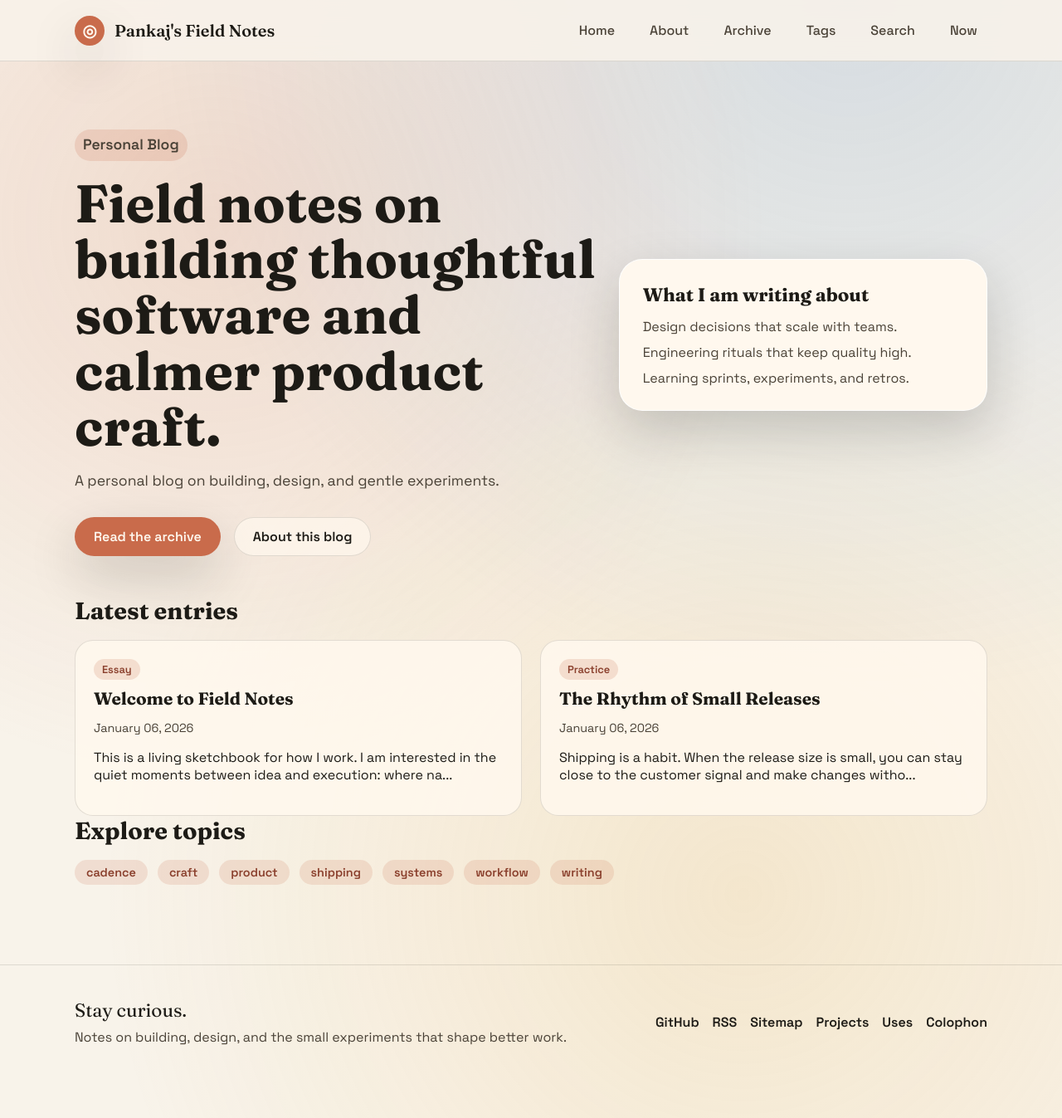
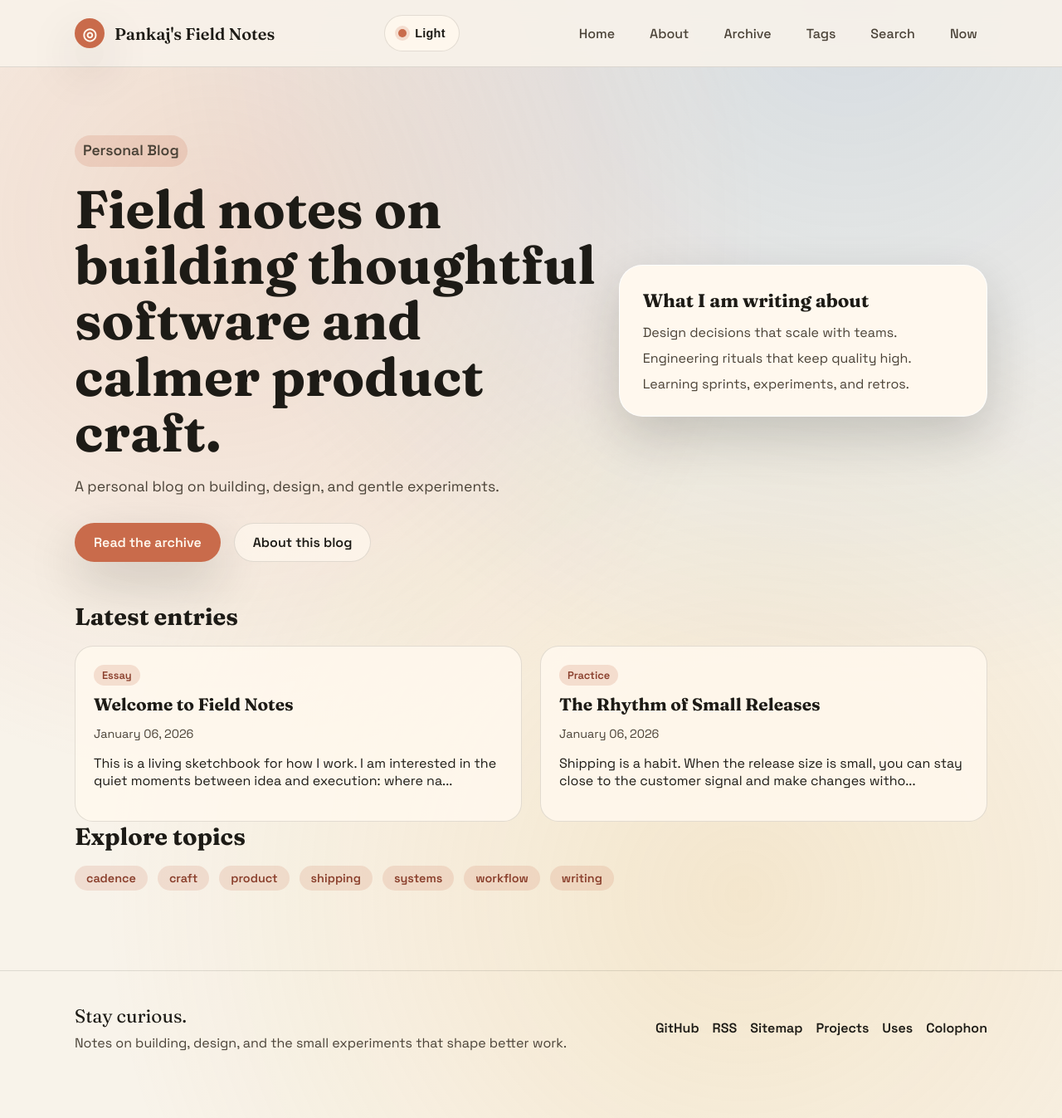
Before and after one commit to pankaj28843/pankaj28843.github.io, a Jekyll site: the page built from index.html, in a window 1280 px wide and 1347 px high. Shown: the whole window at 83% size. Built offline with Jekyll 4.4.1, drawn with Linux system fonts in a browser that asks for light colours; the list of posts is cut into pages by our own code.

Commit message:
feat: add dark theme toggle

```diff
--- a/_includes/header.html
+++ b/_includes/header.html
@@ -4,6 +4,10 @@
       <span class="logo-mark">◎</span>
       <span class="logo-text">{{ site.title }}</span>
     </a>
+    <button class="theme-toggle" type="button" aria-pressed="false">
+      <span class="theme-toggle-label" aria-hidden="true">Light</span>
+      <span class="sr-only">Toggle theme</span>
+    </button>
     <button class="nav-toggle" type="button" aria-expanded="false" aria-controls="site-nav">
       <span class="nav-toggle-line"></span>
       <span class="nav-toggle-line"></span>
--- a/_layouts/default.html
+++ b/_layouts/default.html
@@ -5,6 +5,18 @@
     <meta name="viewport" content="width=device-width, initial-scale=1">
     <title>{{ page.title }} | {{ site.title }}</title>
     <meta name="description" content="{{ page.excerpt | strip_html | strip_newlines | truncate: 160 | default: site.description }}">
+    <script>
+      (function() {
+        try {
+          var storedTheme = localStorage.getItem("theme");
+          if (storedTheme === "light" || storedTheme === "dark") {
+            document.documentElement.setAttribute("data-theme", storedTheme);
+          }
+        } catch (error) {
+          // no-op
+        }
+      })();
+    </script>
     <link rel="stylesheet" href="{{ "/assets/css/main.css" | relative_url }}">
     <link rel="icon" href="{{ "/assets/img/favicon.svg" | relative_url }}" type="image/svg+xml">
     <link rel="preconnect" href="https://fonts.googleapis.com">
--- a/assets/css/main.css
+++ b/assets/css/main.css
@@ -4,12 +4,94 @@
   --ink-soft: #4a4237;
   --accent: #c96b4b;
   --accent-deep: #8a3f2c;
+  --accent-glow: rgba(201, 107, 75, 0.18);
+  --accent-glow-strong: rgba(138, 63, 44, 0.22);
   --card: #fff8ee;
   --line: rgba(29, 27, 22, 0.12);
   --shadow: 0 24px 60px rgba(29, 27, 22, 0.18);
   --radius: 28px;
   --display: "Fraunces", "Times New Roman", serif;
   --body: "Space Grotesk", "Helvetica Neue", Arial, sans-serif;
+  --surface-header: rgba(248, 243, 234, 0.86);
+  --surface-nav: rgba(255, 248, 238, 0.98);
+  --surface-control: rgba(255, 248, 238, 0.9);
+  --surface-control-alt: rgba(255, 248, 238, 0.7);
+  --surface-card: rgba(255, 248, 238, 0.85);
+  --surface-content: rgba(255, 248, 238, 0.9);
+  --surface-panel: rgba(255, 248, 238, 0.95);
+  --surface-input: #fff8ee;
+  --overlay: rgba(29, 27, 22, 0.2);
+  --nav-hover-bg: rgba(201, 107, 75, 0.15);
+  --tag-bg: rgba(201, 107, 75, 0.18);
+  --pill-bg: rgba(201, 107, 75, 0.16);
+  --pill-count-bg: rgba(29, 27, 22, 0.1);
+  --hero-card-border: rgba(255, 255, 255, 0.9);
+  --glow-1: rgba(201, 107, 75, 0.18);
+  --glow-2: rgba(79, 129, 189, 0.2);
+  --glow-3: rgba(229, 181, 90, 0.2);
+  color-scheme: light dark;
+}
+
+:root[data-theme="dark"] {
+  --bg: #0f1110;
+  --ink: #f3eee6;
+  --ink-soft: #c7beb2;
+  --accent: #d6754b;
+  --accent-deep: #f0a98c;
+  --accent-glow: rgba(214, 117, 75, 0.2);
+  --accent-glow-strong: rgba(240, 169, 140, 0.22);
+  --card: #151716;
+  --line: rgba(243, 238, 230, 0.12);
+  --shadow: 0 24px 60px rgba(0, 0, 0, 0.55);
+  --surface-header: rgba(15, 17, 16, 0.86);
+  --surface-nav: rgba(21, 23, 22, 0.98);
+  --surface-control: rgba(21, 23, 22, 0.9);
+  --surface-control-alt: rgba(21, 23, 22, 0.7);
+  --surface-card: rgba(21, 23, 22, 0.85);
+  --surface-content: rgba(21, 23, 22, 0.9);
+  --surface-panel: rgba(21, 23, 22, 0.95);
+  --surface-input: #1c1f1d;
+  --overlay: rgba(10, 10, 10, 0.45);
+  --nav-hover-bg: rgba(214, 117, 75, 0.22);
+  --tag-bg: rgba(214, 117, 75, 0.22);
+  --pill-bg: rgba(214, 117, 75, 0.22);
+  --pill-count-bg: rgba(243, 238, 230, 0.12);
+  --hero-card-border: rgba(255, 255, 255, 0.08);
+  --glow-1: rgba(214, 117, 75, 0.18);
+  --glow-2: rgba(64, 104, 150, 0.18);
+  --glow-3: rgba(171, 126, 63, 0.18);
+}
+
+@media (prefers-color-scheme: dark) {
+  :root:not([data-theme="light"]) {
+    --bg: #0f1110;
+    --ink: #f3eee6;
+    --ink-soft: #c7beb2;
+    --accent: #d6754b;
+    --accent-deep: #f0a98c;
+    --accent-glow: rgba(214, 117, 75, 0.2);
+    --accent-glow-strong: rgba(240, 169, 140, 0.22);
+    --card: #151716;
+    --line: rgba(243, 238, 230, 0.12);
+    --shadow: 0 24px 60px rgba(0, 0, 0, 0.55);
+    --surface-header: rgba(15, 17, 16, 0.86);
+    --surface-nav: rgba(21, 23, 22, 0.98);
+    --surface-control: rgba(21, 23, 22, 0.9);
+    --surface-control-alt: rgba(21, 23, 22, 0.7);
+    --surface-card: rgba(21, 23, 22, 0.85);
+    --surface-content: rgba(21, 23, 22, 0.9);
+    --surface-panel: rgba(21, 23, 22, 0.95);
+    --surface-input: #1c1f1d;
+    --overlay: rgba(10, 10, 10, 0.45);
+    --nav-hover-bg: rgba(214, 117, 75, 0.22);
+    --tag-bg: rgba(214, 117, 75, 0.22);
+    --pill-bg: rgba(214, 117, 75, 0.22);
+    --pill-count-bg: rgba(243, 238, 230, 0.12);
+    --hero-card-border: rgba(255, 255, 255, 0.08);
+    --glow-1: rgba(214, 117, 75, 0.18);
+    --glow-2: rgba(64, 104, 150, 0.18);
+    --glow-3: rgba(171, 126, 63, 0.18);
+  }
 }
 
 * {
@@ -22,9 +104,9 @@ body {
   font-family: var(--body);
   background-color: var(--bg);
   background-image:
-    radial-gradient(circle at 20% 20%, rgba(201, 107, 75, 0.18), transparent 45%),
-    radial-gradient(circle at 80% 0%, rgba(79, 129, 189, 0.2), transparent 50%),
-    radial-gradient(circle at 70% 80%, rgba(229, 181, 90, 0.2), transparent 55%);
+    radial-gradient(circle at 20% 20%, var(--glow-1), transparent 45%),
+    radial-gradient(circle at 80% 0%, var(--glow-2), transparent 50%),
+    radial-gradient(circle at 70% 80%, var(--glow-3), transparent 55%);
   min-height: 100vh;
 }
 
@@ -47,7 +129,7 @@ img {
   position: sticky;
   top: 0;
   z-index: 20;
-  background: rgba(248, 243, 234, 0.86);
+  background: var(--surface-header);
   backdrop-filter: blur(12px);
   border-bottom: 1px solid var(--line);
 }
@@ -91,13 +173,51 @@ img {
   justify-content: flex-end;
 }
 
+.theme-toggle {
+  display: inline-flex;
+  align-items: center;
+  gap: 10px;
+  height: 44px;
+  padding: 0 16px;
+  border-radius: 999px;
+  border: 1px solid var(--line);
+  background: var(--surface-control);
+  color: var(--ink);
+  font-weight: 600;
+  cursor: pointer;
+}
+
+.theme-toggle::before {
+  content: "";
+  width: 10px;
+  height: 10px;
+  border-radius: 999px;
+  background: var(--accent);
+  box-shadow: 0 0 0 4px var(--accent-glow);
+}
+
+.theme-toggle[aria-pressed="true"]::before {
+  background: var(--accent-deep);
+  box-shadow: 0 0 0 4px var(--accent-glow-strong);
+}
+
+.theme-toggle-label {
+  font-size: 0.9rem;
+  letter-spacing: 0.02em;
+}
+
+.theme-toggle:focus-visible {
+  outline: 2px solid var(--accent);
+  outline-offset: 2px;
+}
+
 .nav-toggle {
   display: none;
   width: 44px;
   height: 44px;
   border-radius: 12px;
   border: 1px solid var(--line);
-  background: rgba(255, 248, 238, 0.9);
+  background: var(--surface-control);
   align-items: center;
   justify-content: center;
   flex-direction: column;
@@ -127,7 +247,7 @@ img {
 .nav-overlay {
   position: fixed;
   inset: 0;
-  background: rgba(29, 27, 22, 0.2);
+  background: var(--overlay);
   opacity: 0;
   pointer-events: none;
   transition: opacity 0.2s ease;
@@ -146,7 +266,7 @@ body.nav-open .nav-overlay {
 }
 
 .nav-link:hover {
-  background: rgba(201, 107, 75, 0.15);
+  background: var(--nav-hover-bg);
   color: var(--accent-deep);
 }
 
@@ -206,7 +326,7 @@ body.nav-open .nav-overlay {
 .button.secondary {
   border-color: var(--line);
   color: var(--ink);
-  background: rgba(255, 248, 238, 0.7);
+  background: var(--surface-control-alt);
 }
 
 .button:hover {
@@ -219,7 +339,7 @@ body.nav-open .nav-overlay {
   padding: 28px;
   border-radius: var(--radius);
   box-shadow: var(--shadow);
-  border: 1px solid rgba(255, 255, 255, 0.9);
+  border: 1px solid var(--hero-card-border);
 }
 
 .hero-card h3 {
@@ -250,7 +370,7 @@ body.nav-open .nav-overlay {
 }
 
 .post-card {
-  background: rgba(255, 248, 238, 0.85);
+  background: var(--surface-card);
   border-radius: 22px;
   padding: 22px;
   border: 1px solid var(--line);
@@ -278,14 +398,14 @@ body.nav-open .nav-overlay {
   align-items: center;
   padding: 4px 10px;
   border-radius: 999px;
-  background: rgba(201, 107, 75, 0.18);
+  background: var(--tag-bg);
   color: var(--accent-deep);
   font-size: 0.8rem;
   font-weight: 600;
 }
 
 .content {
-  background: rgba(255, 248, 238, 0.9);
+  background: var(--surface-content);
   border-radius: 28px;
   padding: 36px;
   border: 1px solid var(--line);
@@ -296,7 +416,7 @@ body.nav-open .nav-overlay {
   margin-top: 24px;
   padding: 20px;
   border-radius: 20px;
-  background: rgba(255, 248, 238, 0.95);
+  background: var(--surface-panel);
   border: 1px solid var(--line);
 }
 
@@ -358,7 +478,7 @@ body.nav-open .nav-overlay {
   gap: 8px;
   padding: 6px 14px;
   border-radius: 999px;
-  background: rgba(201, 107, 75, 0.16);
+  background: var(--pill-bg);
   color: var(--accent-deep);
   font-weight: 600;
   font-size: 0.9rem;
@@ -371,7 +491,7 @@ body.nav-open .nav-overlay {
 }
 
 .pill-count {
-  background: rgba(29, 27, 22, 0.1);
+  background: var(--pill-count-bg);
   color: var(--ink);
   border-radius: 999px;
   padding: 2px 8px;
@@ -419,7 +539,7 @@ body.nav-open .nav-overlay {
   border-radius: 16px;
   border: 1px solid var(--line);
   font-size: 1rem;
-  background: #fff8ee;
+  background: var(--surface-input);
 }
 
 .search-results {
@@ -440,7 +560,7 @@ body.nav-open .nav-overlay {
 }
 
 .search-card {
-  background: rgba(255, 248, 238, 0.85);
+  background: var(--surface-card);
   border-radius: 18px;
   padding: 18px;
   border: 1px solid var(--line);
@@ -478,7 +598,7 @@ body.nav-open .nav-overlay {
     align-items: stretch;
     gap: 8px;
     padding: 12px;
-    background: rgba(255, 248, 238, 0.98);
+    background: var(--surface-nav);
     border-radius: 18px;
     border: 1px solid var(--line);
     box-shadow: var(--shadow);
--- a/assets/js/site.js
+++ b/assets/js/site.js
@@ -1,6 +1,7 @@
 const toggle = document.querySelector(".nav-toggle");
 const nav = document.getElementById("site-nav");
 const overlay = document.querySelector(".nav-overlay");
+const themeToggle = document.querySelector(".theme-toggle");
 
 if (toggle && nav) {
   const closeNav = () => {
@@ -27,3 +28,54 @@ if (toggle && nav) {
     }
   });
 }
+
+if (themeToggle) {
+  const themeLabel = themeToggle.querySelector(".theme-toggle-label");
+  const storageKey = "theme";
+  const mediaQuery = window.matchMedia("(prefers-color-scheme: dark)");
+
+  const readStoredTheme = () => {
+    try {
+      return localStorage.getItem(storageKey);
+    } catch (error) {
+      return null;
+    }
+  };
+
+  const getSystemTheme = () => (mediaQuery.matches ? "dark" : "light");
+
+  const applyTheme = (theme, persist) => {
+    document.documentElement.setAttribute("data-theme", theme);
+    themeToggle.setAttribute("aria-pressed", theme === "dark" ? "true" : "false");
+    if (themeLabel) {
+      themeLabel.textContent = theme === "dark" ? "Dark" : "Light";
+    }
+    if (persist) {
+      try {
+        localStorage.setItem(storageKey, theme);
+      } catch (error) {
+        // no-op
+      }
+    }
+  };
+
+  const storedTheme = readStoredTheme();
+  if (storedTheme === "light" || storedTheme === "dark") {
+    applyTheme(storedTheme, false);
+  } else {
+    applyTheme(getSystemTheme(), false);
+  }
+
+  themeToggle.addEventListener("click", () => {
+    const currentTheme = document.documentElement.getAttribute("data-theme") || getSystemTheme();
+    const nextTheme = currentTheme === "dark" ? "light" : "dark";
+    applyTheme(nextTheme, true);
+  });
+
+  mediaQuery.addEventListener("change", (event) => {
+    if (readStoredTheme()) {
+      return;
+    }
+    applyTheme(event.matches ? "dark" : "light", false);
+  });
+}
```
Also changed, not shown: AGENTS.md (+1 -0 lines).
